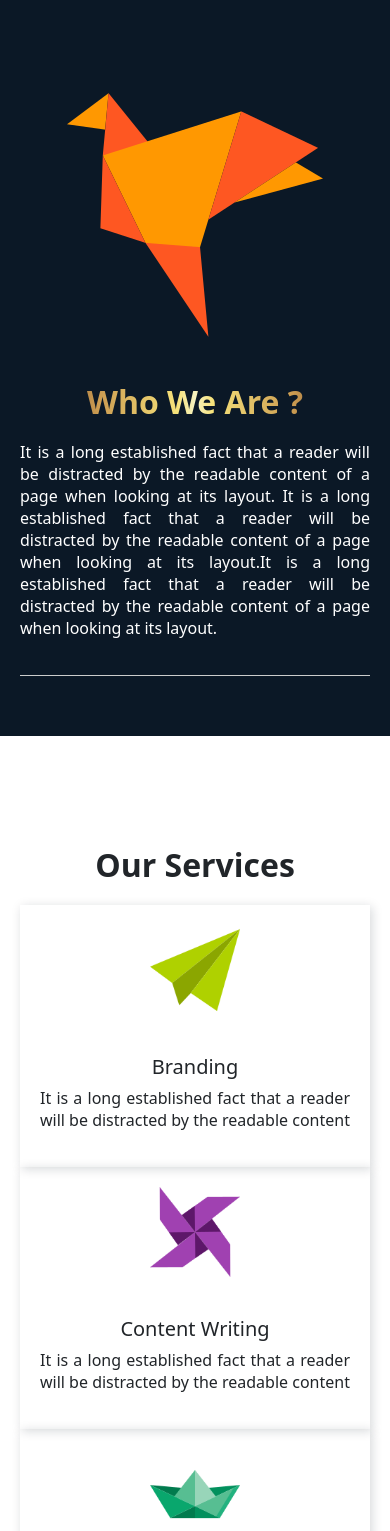
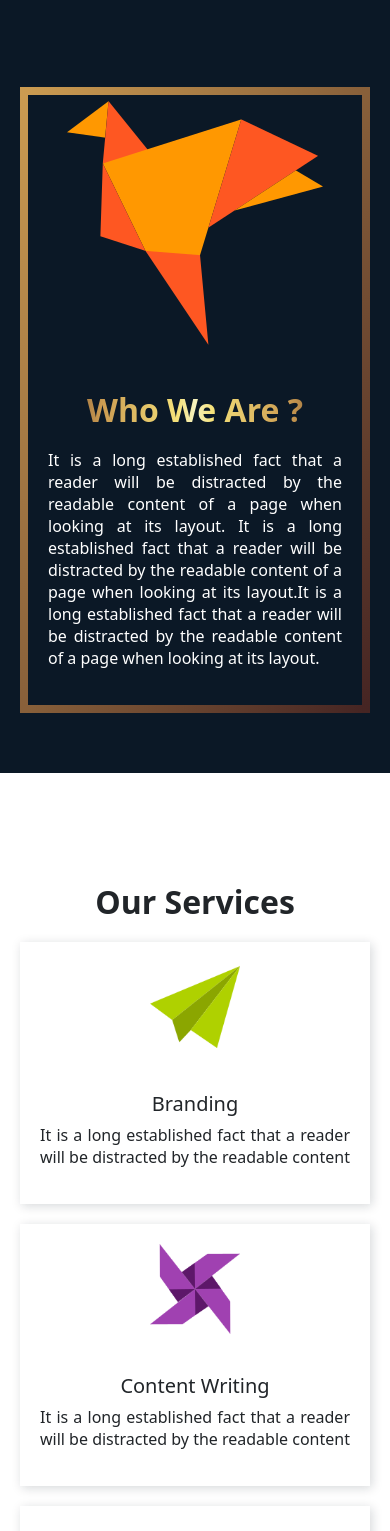
Before and after one commit to DroidDaniel/arrowscope, a React (Create React App) app: page / in a window 390 px wide. Shown: the part 817-2348 px from the top of the page. Built offline with nearby package versions, Linux system fonts and the light colour scheme.

Commit message:
about coreection

```diff
--- a/src/components/About/About.css
+++ b/src/components/About/About.css
@@ -8,7 +8,11 @@
     justify-content: space-between;
     max-width: 800px;
     margin: 0 auto;
-    border-bottom: solid 1px #ccc;
+    box-sizing: content-box;
+    border-width: 8px ;
+    border-style: solid;
+    border-image: linear-gradient(to right bottom, #cb9b51, #462523);
+    border-image-slice: 1;
 }
 
 @media screen and (max-width:600px) {
@@ -24,8 +28,11 @@
 }
 
 @media screen and (max-width:600px) {
-    .about_info{
-        padding: 20px 0;
+    .about_info {
+        padding:20px 0;
+    }
+    .about_info .arr__body_text{
+        padding:0 20px;
     }
 }
 
--- a/src/components/Clients/Clients.js
+++ b/src/components/Clients/Clients.js
@@ -1,4 +1,4 @@
-import React, { Component } from "react";
+import React from "react";
 import Slider from "react-slick";
 import "../../../node_modules/slick-carousel/slick/slick.css";
 import "../../../node_modules/slick-carousel/slick/slick-theme.css";
@@ -15,7 +15,7 @@ function Clients(props) {
     slidesToShow: 8,
     slidesToScroll: 1,
     autoplay: true,
-    speed: 3000,
+    speed: 5000,
     autoplaySpeed: 10,
     cssEase: "linear",
     rtl: props.dir,
--- a/src/components/Portfolio/Portfolio.css
+++ b/src/components/Portfolio/Portfolio.css
@@ -24,6 +24,7 @@
 .portfolio_container .portfolio_img{
     background-repeat: no-repeat;
     background-size: cover;
+    box-shadow: 2px 5px 10px rgba(204, 204, 204, 0.438);
 }
 
 .one{
@@ -123,6 +124,12 @@
     margin-top: 20px;
 }
 
+@media screen and (max-width:600px) {
+    .seemore_text{
+        text-align: center;
+    }
+}
+
 .btn_seemore{
     font-size: 16px;
     font-weight: 700;
--- a/src/components/Services/Services.css
+++ b/src/components/Services/Services.css
@@ -1,5 +1,5 @@
 .services_sec{
-    padding: 90px 0;
+    padding: 90px 0 60px 0;
 }
 
 .services_row{
@@ -30,6 +30,7 @@
     .service{
         flex-direction: column;
         text-align: center;
+        margin-bottom: 20px;
     }
 }
 
```
